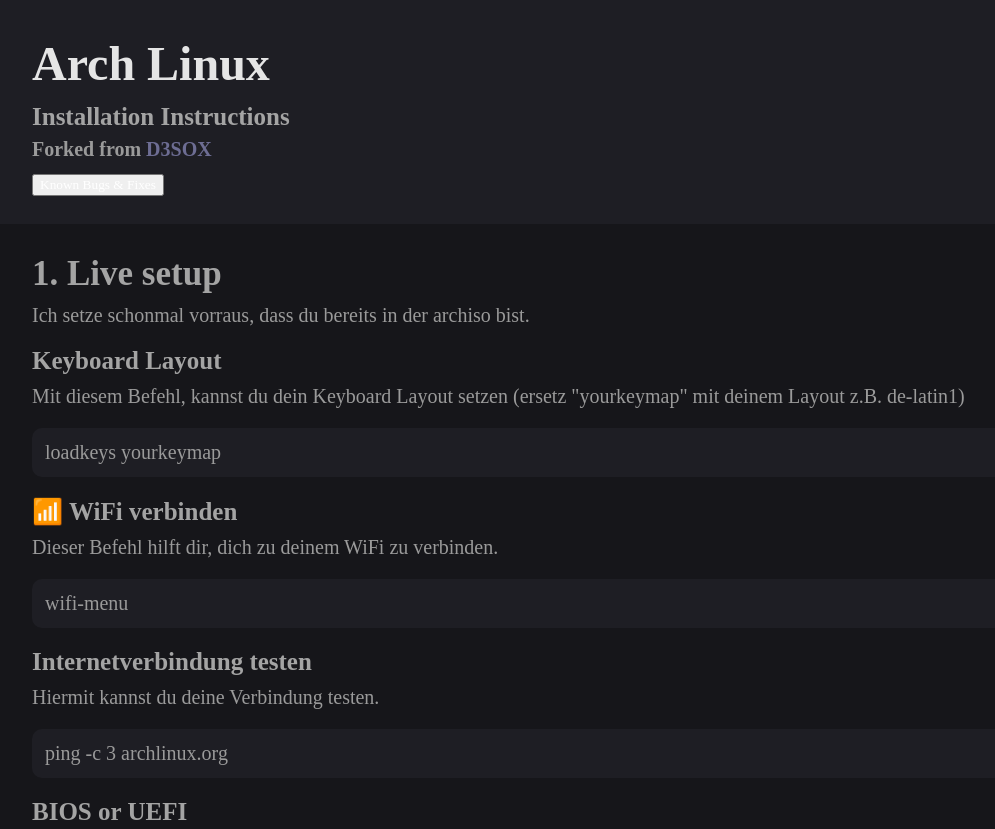
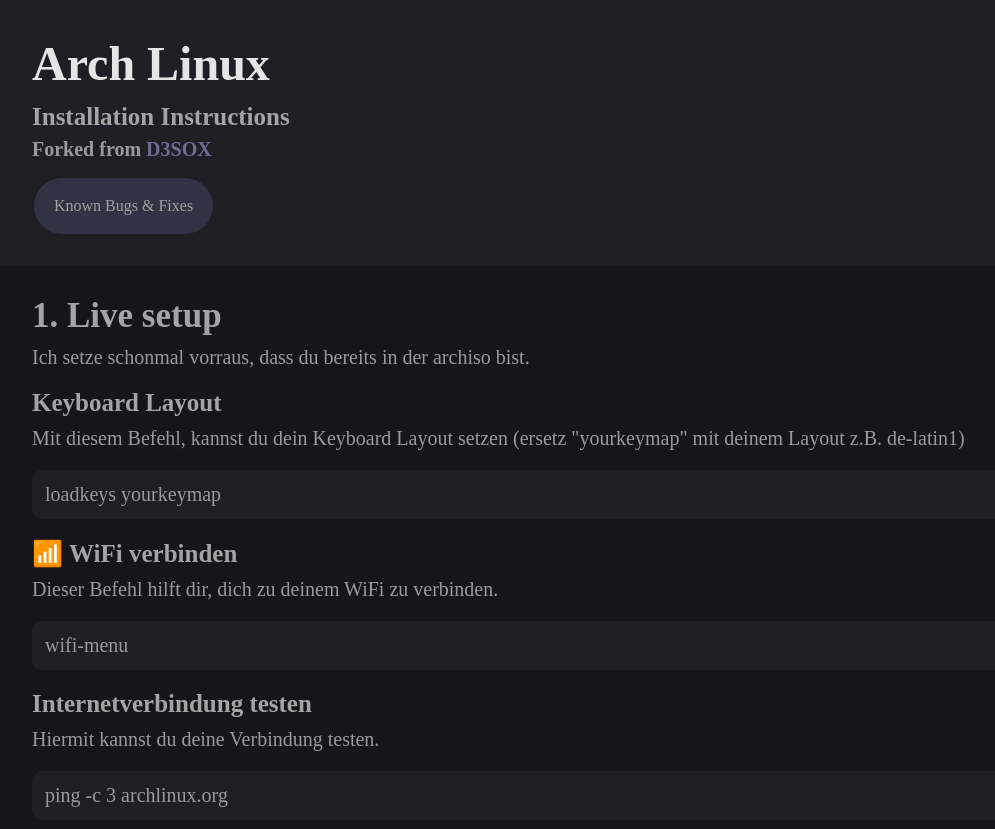
Before and after one commit to flsmee/arch, a plain HTML site: page index.html in a window 1280 px wide. Shown: the top 829 px of the page, without its empty margins (6-1001 px from the left). Drawn offline with Linux system fonts and the light colour scheme; a web font is replaced by a local one.

Commit message:
Fixed Button
Just fixed the Button in index.html

```diff
--- a/index.html
+++ b/index.html
@@ -16,7 +16,7 @@
         <h1 style="margin-top: -20px;" class="title">Arch Linux</h1>
         <h1 style="margin-top: -20px;" class="head">Installation Instructions</h1>
         <h1 style="margin-top: -10px;" class="text">Forked from <a class="linko" href="https://d3s0x.github.io/arch-installation/">D3SOX</a></h1>
-        <a href="bugs.html"><button class="buttono" >Known Bugs & Fixes</button></a>
+        <a href="bugs.html"><button class="button" >Known Bugs & Fixes</button></a>
         <br><br>
 
     </div>
```
